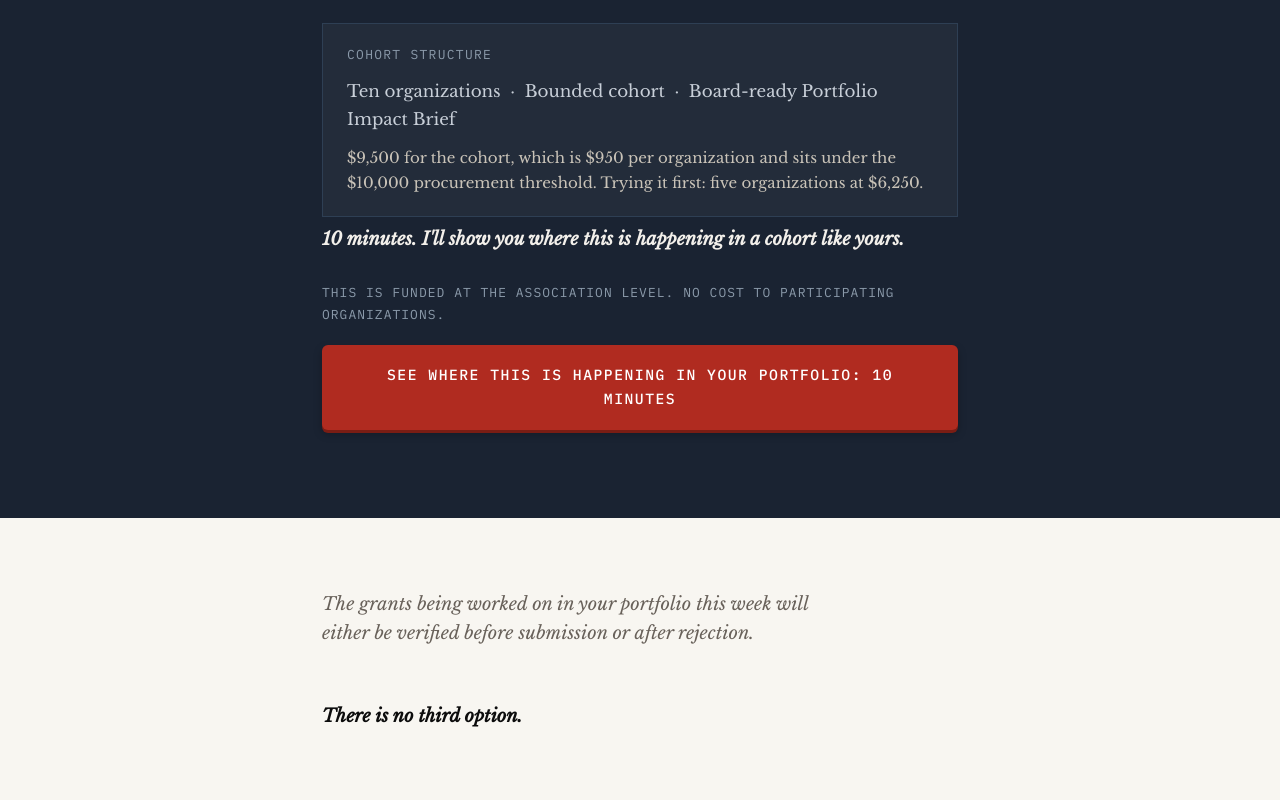
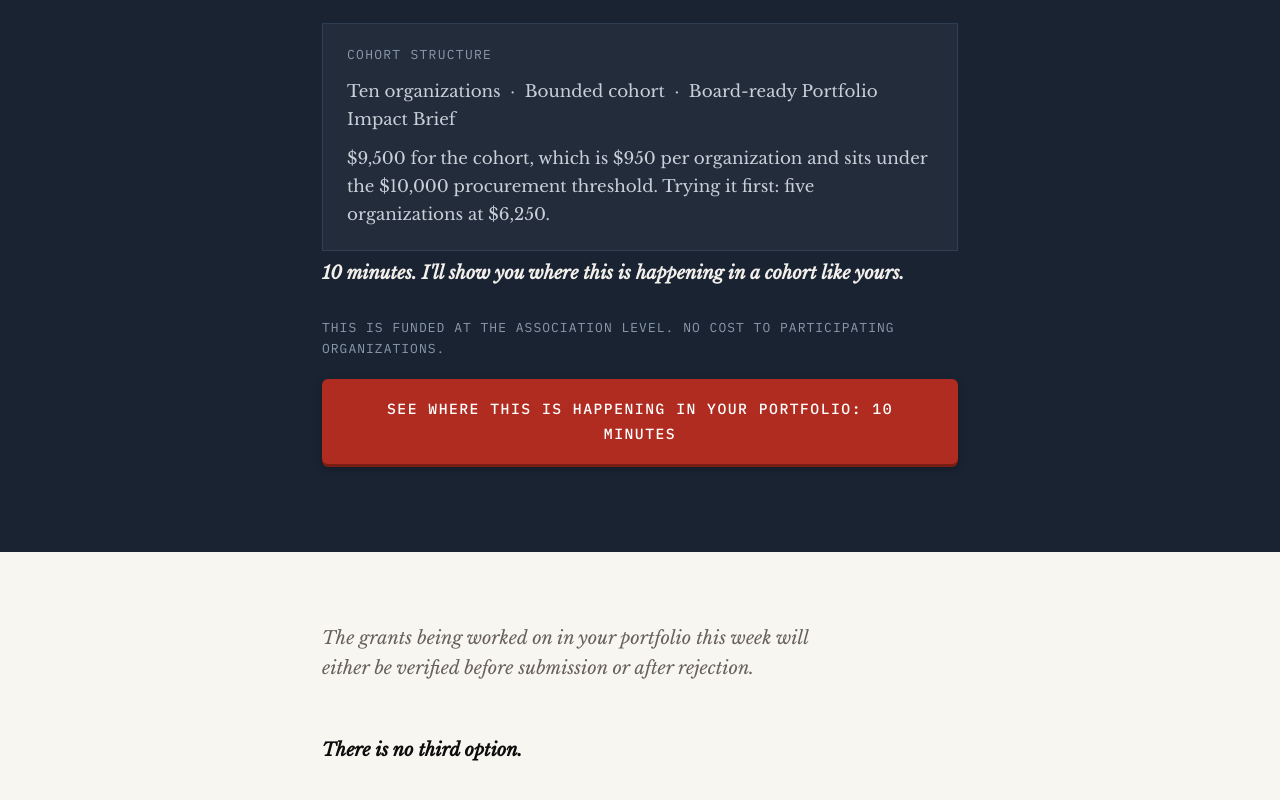
Before and after one commit to Sharke-ai/sharke-website, a website: page fai.html in a window 1280 px wide. Shown: the part 5119-5919 px from the top of the page. Drawn offline with nearby package versions, Linux system fonts and the light colour scheme.

Commit message:
D7: the price line on fai.html was wearing foundations.html's palette
I inserted the same paragraph on both pages and left foundations' 15px/#c9c3b8 on
fai, which runs 0.93rem/#c8cfd8. Rendered both and compared the new line against
the line directly above it: both now match their own page.

Co-Authored-By: Claude Opus 5 <noreply@anthropic.com>

```diff
--- a/fai.html
+++ b/fai.html
@@ -540,7 +540,7 @@
       <div style="border: 1px solid #2e3f54; padding: 20px 24px; margin: 28px 0 8px; background: rgba(255,255,255,0.04);">
         <p style="font-family: 'IBM Plex Mono', monospace; font-size: 0.72rem; letter-spacing: 0.1em; text-transform: uppercase; color: #8b9aaa; margin-bottom: 12px;">Cohort structure</p>
         <p style="font-size: 0.93rem; color: #c8cfd8; margin: 0; line-height: 1.7;">Ten organizations &nbsp;&middot;&nbsp; Bounded cohort &nbsp;&middot;&nbsp; Board-ready Portfolio Impact Brief</p>
-          <p style="font-size: 15px; color: #c9c3b8; margin: 10px 0 0; line-height: 1.7;">$9,500 for the cohort, which is $950 per organization and sits under the $10,000 procurement threshold. Trying it first: five organizations at $6,250.</p>
+          <p style="font-size: 0.93rem; color: #c8cfd8; margin: 10px 0 0; line-height: 1.7;">$9,500 for the cohort, which is $950 per organization and sits under the $10,000 procurement threshold. Trying it first: five organizations at $6,250.</p>
       </div>
 
       <p class="action-trigger">10 minutes. I'll show you where this is happening in a cohort like yours.</p>
```
